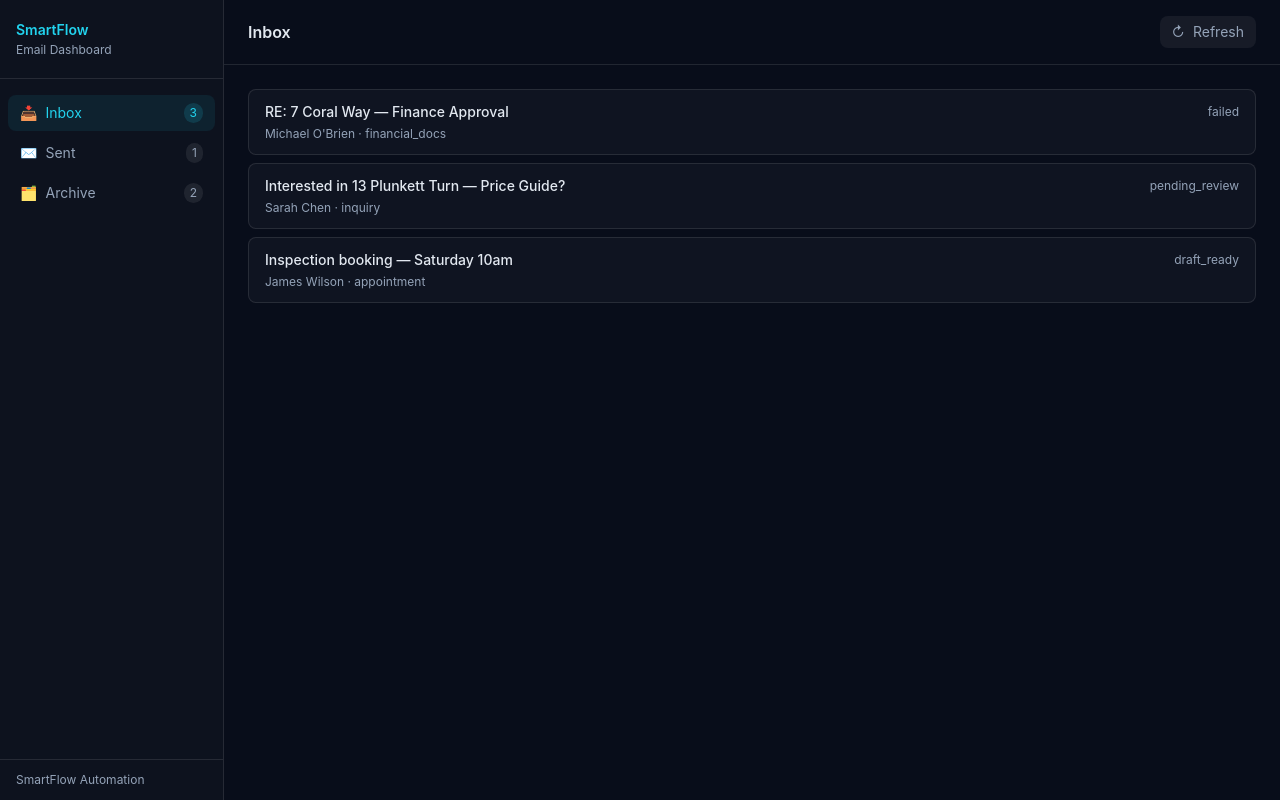
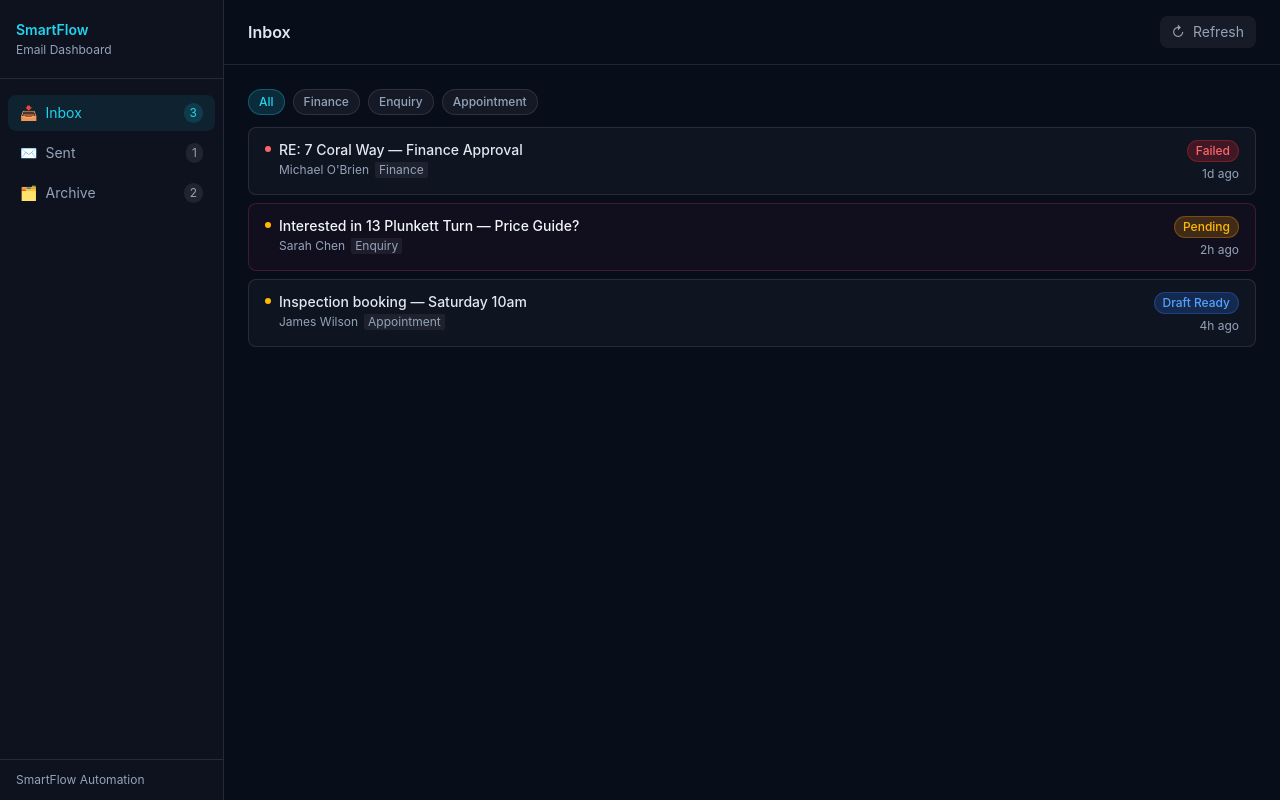
Before and after one commit to ambrosevoon/realestate-demo2, a React (Vite) app: page / in a window 1280 px wide. Built offline with nearby package versions, Linux system fonts and the light colour scheme; no server answers.

Commit message:
feat(react): add EmailList with category filters and unviewed highlight

```diff
--- a/src/App.jsx
+++ b/src/App.jsx
@@ -1,7 +1,8 @@
-import { useState } from 'react'
+import { useState, useRef } from 'react'
 import { useEmailQueue } from './hooks/useEmailQueue.js'
 import Sidebar from './components/layout/Sidebar.jsx'
 import TopBar from './components/layout/TopBar.jsx'
+import EmailList from './components/email/EmailList.jsx'
 
 const TAB_FILTERS = {
   inbox:   ['pending_review', 'draft_ready', 'failed'],
@@ -12,6 +13,7 @@
 export default function App() {
   const [activeTab, setActiveTab] = useState('inbox')
   const [selectedRowId, setSelectedRowId] = useState(null)
+  const viewedIds = useRef(new Set())
   const { rows, loading, error, refresh } = useEmailQueue()
 
   const filteredRows = rows.filter(r => TAB_FILTERS[activeTab]?.includes(r.status))
@@ -20,6 +22,11 @@
   function handleTabChange(tab) {
     setActiveTab(tab)
     setSelectedRowId(null)
+  }
+
+  function handleSelect(rowId) {
+    viewedIds.current.add(String(rowId))
+    setSelectedRowId(rowId)
   }
 
   return (
@@ -41,32 +48,14 @@
             <div className="text-center py-12 text-sm" style={{ color: 'var(--muted)' }}>
               Loading emails…
             </div>
-          ) : filteredRows.length === 0 ? (
-            <div className="text-center py-12 text-sm" style={{ color: 'var(--muted)' }}>
-              No emails in this tab.
-            </div>
           ) : (
-            <div className="space-y-2">
-              {filteredRows.map(row => (
-                <div key={row.id}
-                  onClick={() => setSelectedRowId(row.id)}
-                  className="px-4 py-3 rounded-lg cursor-pointer transition-colors text-sm"
-                  style={{
-                    background: selectedRowId === row.id ? 'rgba(34,211,238,0.06)' : 'rgba(255,255,255,0.03)',
-                    border: `1px solid ${selectedRowId === row.id ? 'rgba(34,211,238,0.2)' : 'var(--border)'}`,
-                    color: 'var(--text)'
-                  }}>
-                  <div className="flex items-center justify-between">
-                    <span className="font-medium truncate mr-4">{row.email_subject || '(no subject)'}</span>
-                    {/* StatusBadge placeholder — will be replaced in Task 12 */}
-                    <span className="text-xs flex-shrink-0" style={{ color: 'var(--muted)' }}>{row.status}</span>
-                  </div>
-                  <div className="mt-1 text-xs" style={{ color: 'var(--muted)' }}>
-                    {row.email_from_name || row.email_from} · {row.email_category}
-                  </div>
-                </div>
-              ))}
-            </div>
+            <EmailList
+              rows={filteredRows}
+              activeTab={activeTab}
+              selectedRowId={selectedRowId}
+              onSelect={handleSelect}
+              viewedIds={viewedIds.current}
+            />
           )}
         </main>
       </div>
--- /dev/null
+++ b/src/components/email/EmailList.jsx
@@ -0,0 +1,138 @@
+// src/components/email/EmailList.jsx
+import { useState } from 'react'
+import StatusBadge from '../ui/StatusBadge.jsx'
+
+const CATEGORY_LABELS = {
+  inquiry: 'Enquiry',
+  appointment: 'Appointment',
+  rental_application: 'Rental',
+  financial_docs: 'Finance',
+  unrelated: 'Other',
+}
+
+function formatRelativeTime(dateStr) {
+  if (!dateStr) return ''
+  const diff = Date.now() - new Date(dateStr).getTime()
+  const mins = Math.floor(diff / 60000)
+  if (mins < 60) return `${mins}m ago`
+  const hrs = Math.floor(mins / 60)
+  if (hrs < 24) return `${hrs}h ago`
+  return `${Math.floor(hrs / 24)}d ago`
+}
+
+export default function EmailList({ rows, activeTab, selectedRowId, onSelect, viewedIds }) {
+  const [categoryFilter, setCategoryFilter] = useState(null)
+
+  // Get categories present in current rows
+  const categories = [...new Set(rows.map(r => r.email_category).filter(Boolean))]
+
+  // Filter by selected category chip
+  const displayed = categoryFilter
+    ? rows.filter(r => r.email_category === categoryFilter)
+    : rows
+
+  const priorityDot = (priority) => {
+    const p = Number(priority)
+    if (p <= 1) return 'bg-red-400'
+    if (p <= 2) return 'bg-amber-400'
+    if (p <= 3) return 'bg-blue-400'
+    return 'bg-gray-500'
+  }
+
+  return (
+    <div className="flex flex-col h-full">
+      {/* Category filter chips */}
+      {categories.length > 0 && (
+        <div className="flex flex-wrap gap-2 mb-3">
+          <button
+            onClick={() => setCategoryFilter(null)}
+            className="px-2.5 py-1 rounded-full text-xs font-medium transition-colors"
+            style={{
+              background: !categoryFilter ? 'rgba(34,211,238,0.15)' : 'rgba(255,255,255,0.05)',
+              color: !categoryFilter ? 'var(--accent)' : 'var(--muted)',
+              border: `1px solid ${!categoryFilter ? 'rgba(34,211,238,0.3)' : 'var(--border)'}`,
+            }}
+          >
+            All
+          </button>
+          {categories.map(cat => (
+            <button
+              key={cat}
+              onClick={() => setCategoryFilter(cat === categoryFilter ? null : cat)}
+              className="px-2.5 py-1 rounded-full text-xs font-medium transition-colors"
+              style={{
+                background: categoryFilter === cat ? 'rgba(34,211,238,0.15)' : 'rgba(255,255,255,0.05)',
+                color: categoryFilter === cat ? 'var(--accent)' : 'var(--muted)',
+                border: `1px solid ${categoryFilter === cat ? 'rgba(34,211,238,0.3)' : 'var(--border)'}`,
+              }}
+            >
+              {CATEGORY_LABELS[cat] || cat}
+            </button>
+          ))}
+        </div>
+      )}
+
+      {/* List */}
+      <div className="space-y-2 overflow-auto">
+        {displayed.length === 0 ? (
+          <div className="text-center py-12 text-sm" style={{ color: 'var(--muted)' }}>
+            No emails in this view.
+          </div>
+        ) : (
+          displayed.map(row => {
+            const isSelected = String(selectedRowId) === String(row.id)
+            const isUnviewed = !viewedIds?.has(String(row.id)) && row.status === 'pending_review'
+
+            return (
+              <div
+                key={row.id}
+                onClick={() => onSelect(row.id)}
+                className="px-4 py-3 rounded-lg cursor-pointer transition-all text-sm"
+                style={{
+                  background: isSelected
+                    ? 'rgba(34,211,238,0.07)'
+                    : isUnviewed
+                      ? 'rgba(236,72,153,0.04)'
+                      : 'rgba(255,255,255,0.03)',
+                  border: `1px solid ${
+                    isSelected
+                      ? 'rgba(34,211,238,0.25)'
+                      : isUnviewed
+                        ? 'rgba(236,72,153,0.2)'
+                        : 'var(--border)'
+                  }`,
+                }}
+              >
+                <div className="flex items-start justify-between gap-3">
+                  <div className="flex items-start gap-2 min-w-0">
+                    {/* Priority dot */}
+                    <span className={`mt-1.5 w-1.5 h-1.5 rounded-full flex-shrink-0 ${priorityDot(row.priority)}`} />
+                    <div className="min-w-0">
+                      <div className="font-medium truncate" style={{ color: isUnviewed ? '#f1f5f9' : 'var(--text)' }}>
+                        {row.email_subject || '(no subject)'}
+                      </div>
+                      <div className="text-xs mt-0.5 truncate" style={{ color: 'var(--muted)' }}>
+                        {row.email_from_name || row.email_from}
+                        {row.email_category && (
+                          <span className="ml-1.5 px-1 py-0.5 rounded text-xs" style={{ background: 'rgba(255,255,255,0.06)' }}>
+                            {CATEGORY_LABELS[row.email_category] || row.email_category}
+                          </span>
+                        )}
+                      </div>
+                    </div>
+                  </div>
+                  <div className="flex flex-col items-end gap-1 flex-shrink-0">
+                    <StatusBadge status={row.status} />
+                    <span className="text-xs" style={{ color: 'var(--muted)' }}>
+                      {formatRelativeTime(row.received_at)}
+                    </span>
+                  </div>
+                </div>
+              </div>
+            )
+          })
+        )}
+      </div>
+    </div>
+  )
+}
```
